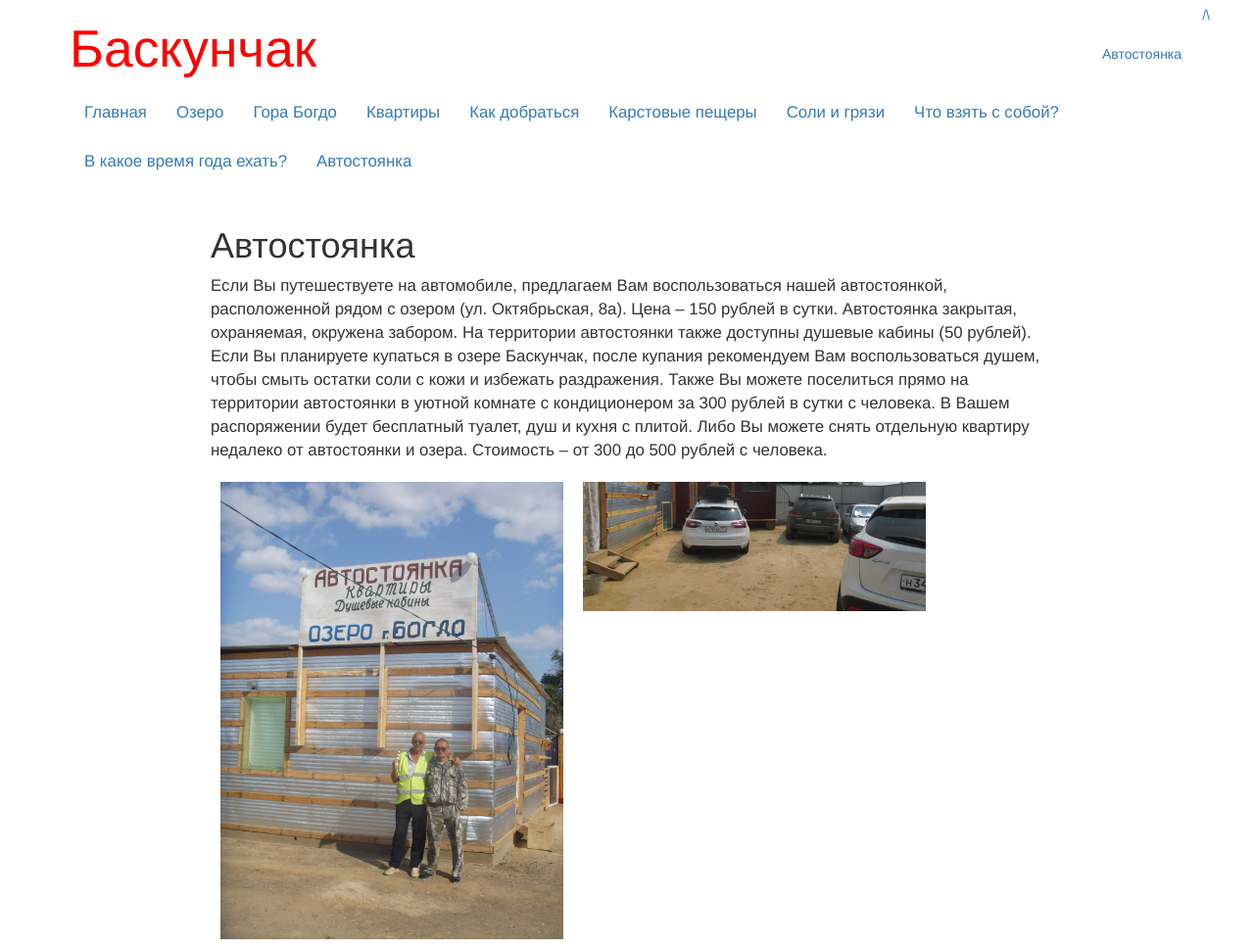
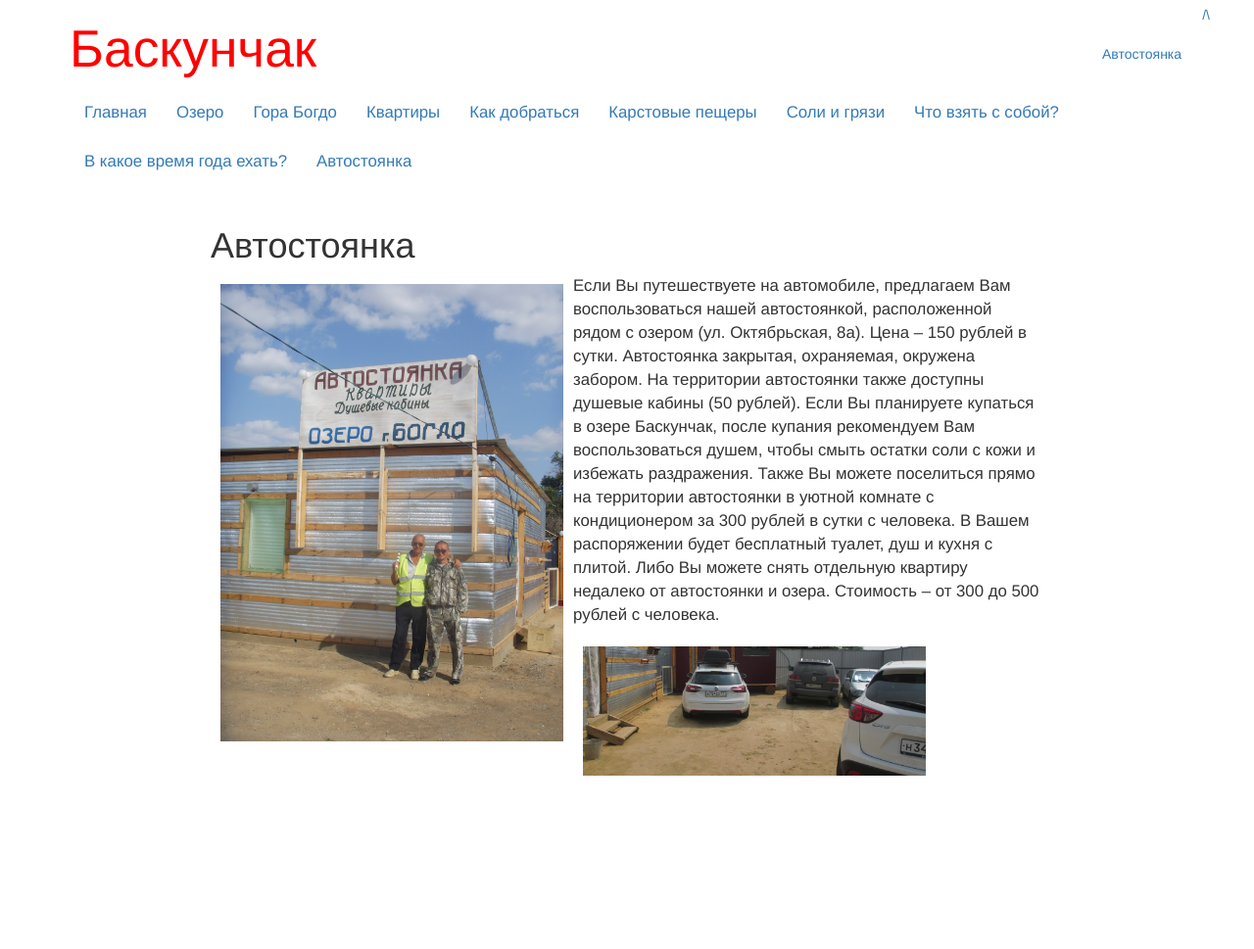
Before and after one commit to Baskunchak/baskunchak.github.io, a Jekyll site: the page built from auto.md, in a window 1280 px wide. Shown: the whole page at 98% size. Built offline with Jekyll 4.4.1, drawn with Linux system fonts in a browser that asks for light colours; after the commit the page ends 900 px from its top, so only the background shows below that.

Commit message:
Update auto.md

```diff
--- a/auto.md
+++ b/auto.md
@@ -11,10 +11,8 @@ title: "Баскунчак - автостоянка?"
 Автостоянка
 ===========
 
-Если Вы путешествуете на автомобиле, предлагаем Вам воспользоваться нашей автостоянкой, расположенной рядом с озером (ул. Октябрьская, 8а). Цена – 150 рублей в сутки. Автостоянка закрытая, охраняемая, окружена забором.
+<a href="/1a.JPG"><img src="/1a.JPG" width="350" class="img-responsive pull-left"/></a> Если Вы путешествуете на автомобиле, предлагаем Вам воспользоваться нашей автостоянкой, расположенной рядом с озером (ул. Октябрьская, 8а). Цена – 150 рублей в сутки. Автостоянка закрытая, охраняемая, окружена забором.
 На территории автостоянки также доступны душевые кабины (50 рублей). Если Вы планируете купаться в озере Баскунчак, после купания рекомендуем Вам воспользоваться душем, чтобы смыть остатки соли с кожи и избежать раздражения.
 Также Вы можете поселиться прямо на территории автостоянки в уютной комнате с кондиционером за 300 рублей в сутки с человека. В Вашем распоряжении будет бесплатный туалет, душ и кухня с плитой. Либо Вы можете снять отдельную квартиру недалеко от автостоянки и озера. Стоимость – от 300 до 500 рублей с человека.
 
-<a href="/1a.JPG"><img src="/1a.JPG" width="350" class="img-responsive pull-left"/></a>
-
 <a href="/2a.JPG"><img src="/2a.JPG" width="350" class="img-responsive pull-left"/></a>
```
